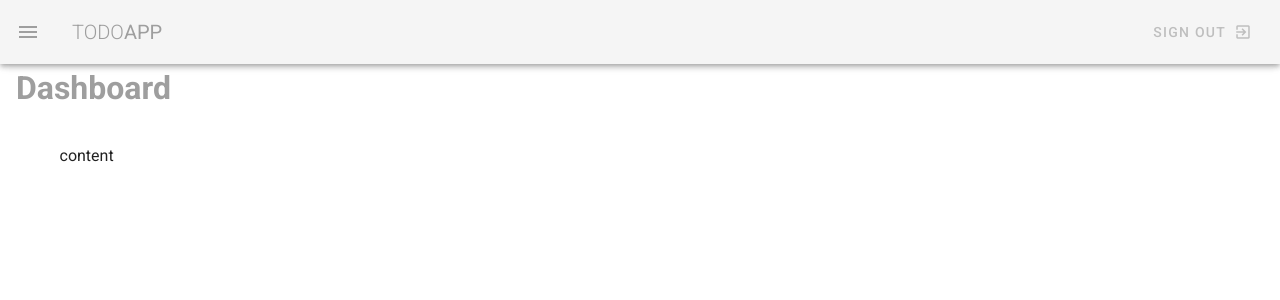
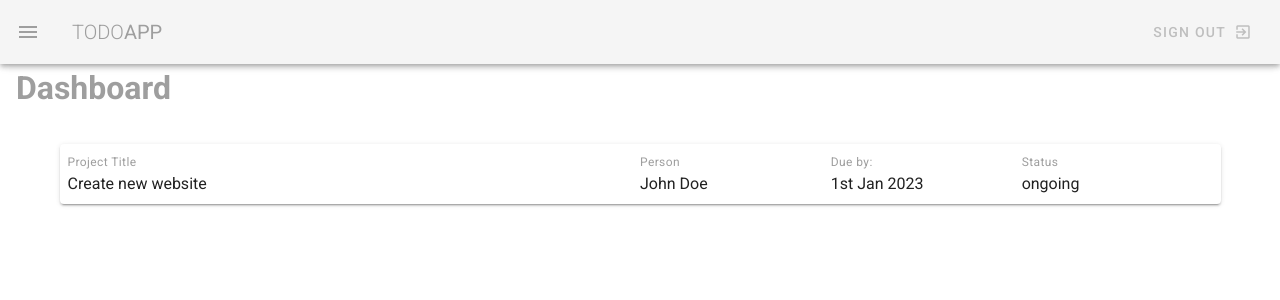
Before and after one commit to Pici1985/vuetify-todo, a Vue app: page / in a window 1280 px wide. Shown: the top 300 px of the page. Built offline with nearby package versions, Linux system fonts and the light colour scheme.

Commit message:
Card created
created a card with title, person, due by, and status

```diff
--- a/src/views/DashboardView.vue
+++ b/src/views/DashboardView.vue
@@ -3,7 +3,28 @@
       <h1 class="subheading grey--text">Dashboard</h1>
 
       <v-container class="my-5">
-        content
+
+        <v-card class="pa-5">
+          <v-layout row wrap>
+            <v-flex xs12 md6>
+              <div class="caption grey--text"> Project Title </div>
+              <div> Create new website </div>
+            </v-flex>
+            <v-flex xs6 sm4 md2>
+              <div class="caption grey--text"> Person </div>
+              <div>John Doe</div>
+            </v-flex>
+            <v-flex xs6 sm4 md2>
+              <div class="caption grey--text"> Due by: </div>
+              <div>1st Jan 2023</div>
+            </v-flex>
+            <v-flex xs2 sm4 md2>
+              <div class="caption grey--text">Status</div>
+              <div>ongoing</div>
+            </v-flex>
+          </v-layout>
+        </v-card>
+
       </v-container>
     </div>
 </template>
```
